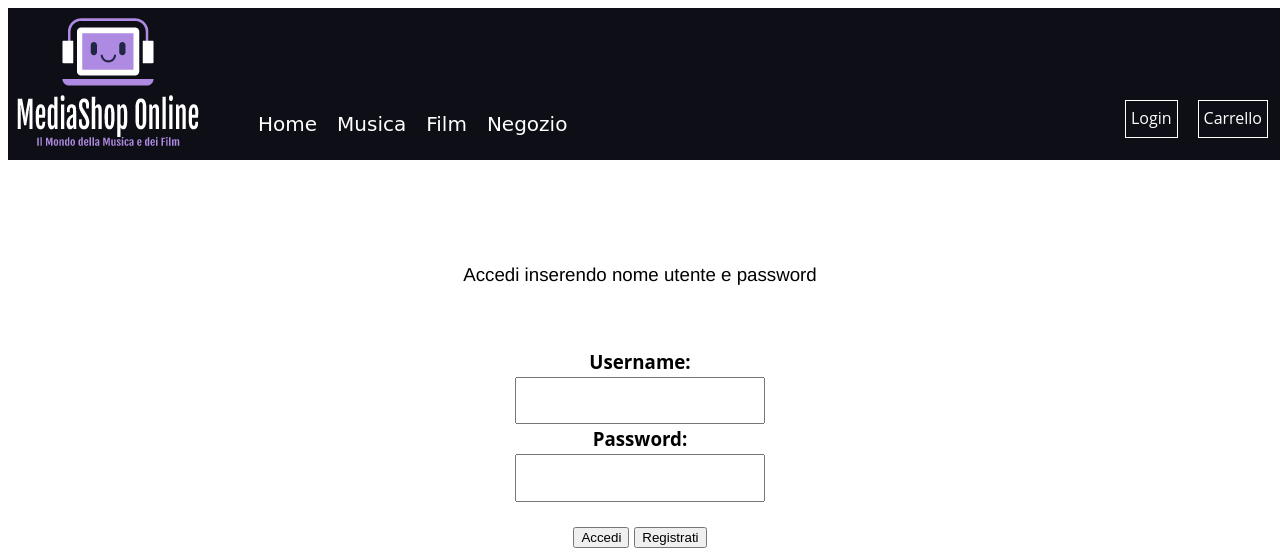
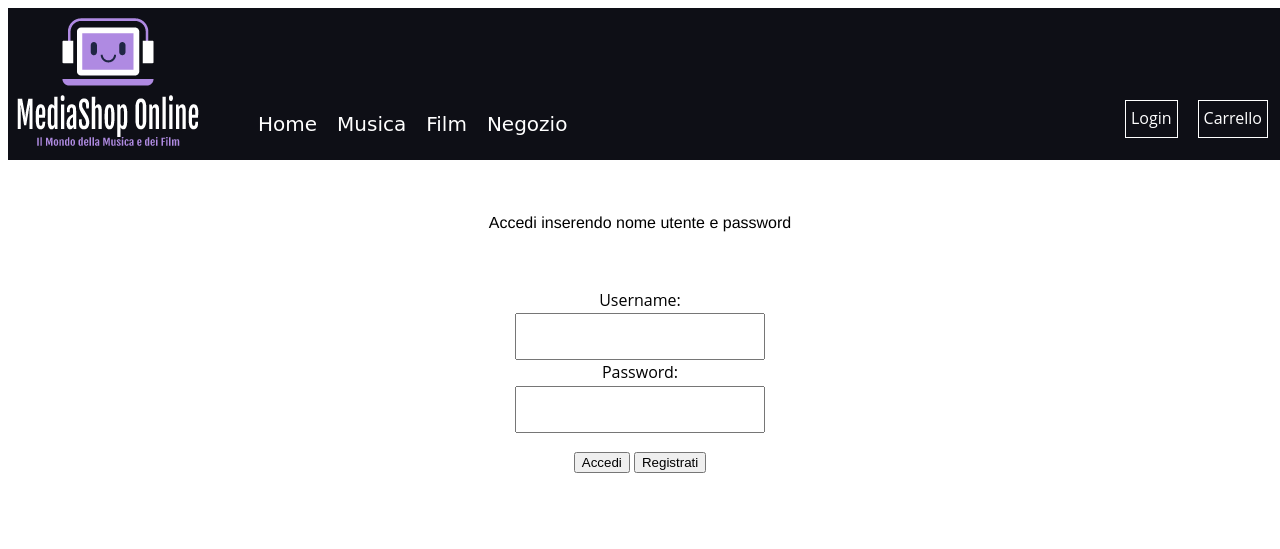
Before and after one commit to spar-git/stefano.parente.PHP-MySQL, a PHP site: page /login.php in a window 1280 px wide. Shown: the top 549 px of the page. Run offline with PHP 8.4, Linux system fonts and the light colour scheme.

Commit message:
Update login.php

```diff
--- a/login.php
+++ b/login.php
@@ -52,7 +52,7 @@ PUBLIC "-//W3C//DTD XHTML 1.0 Strict//EN"
 <body>
 <?php require_once("./menù.html"); ?>
 <hr />
-<h3 style="text-align:center; margin-top: 250px;  font-family: Helvetica, sans-serif; font-weight: 100;">Accedi inserendo nome utente e password<h3>
+<p style="text-align:center; margin-top: 200px; font-family: Helvetica, sans-serif;">Accedi inserendo nome utente e password<p>
 
 <div style="text-align: center;">
   <form action="<?php $_SERVER['PHP_SELF']?>" method="post">
```
